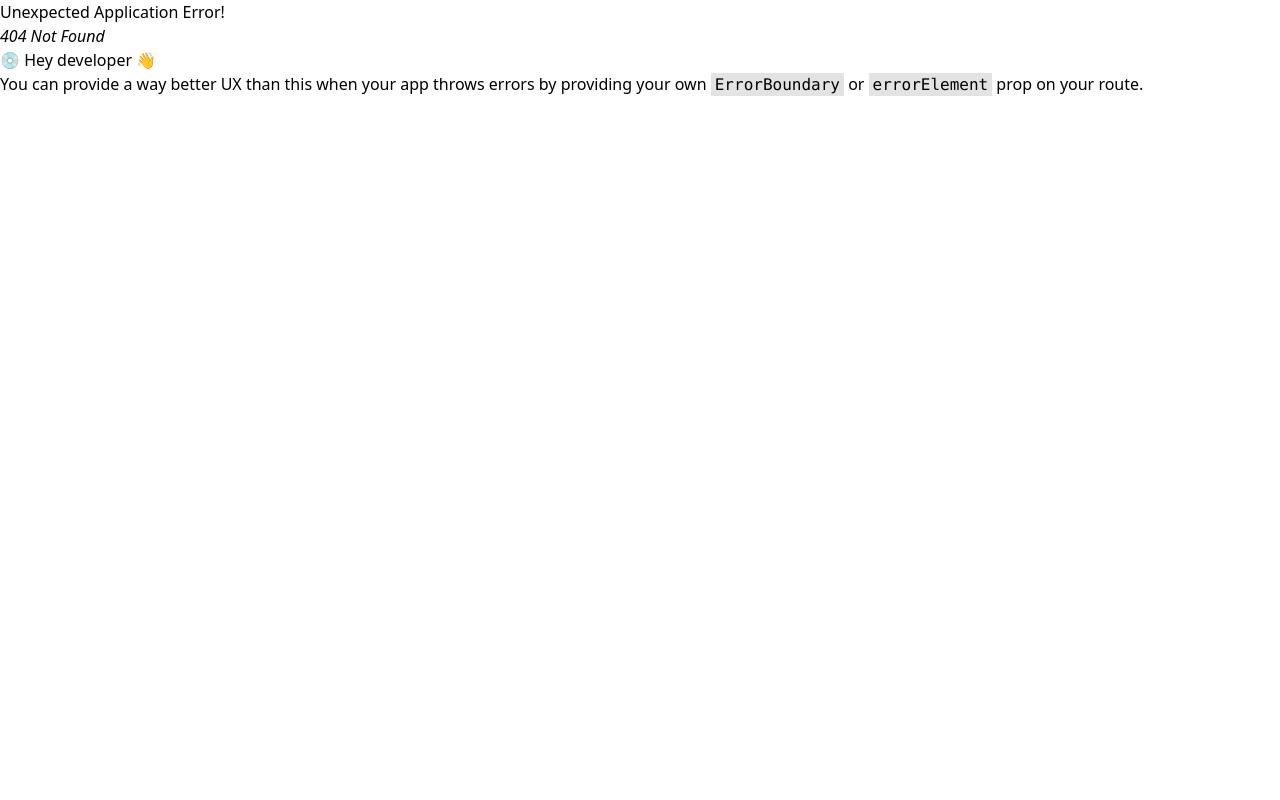
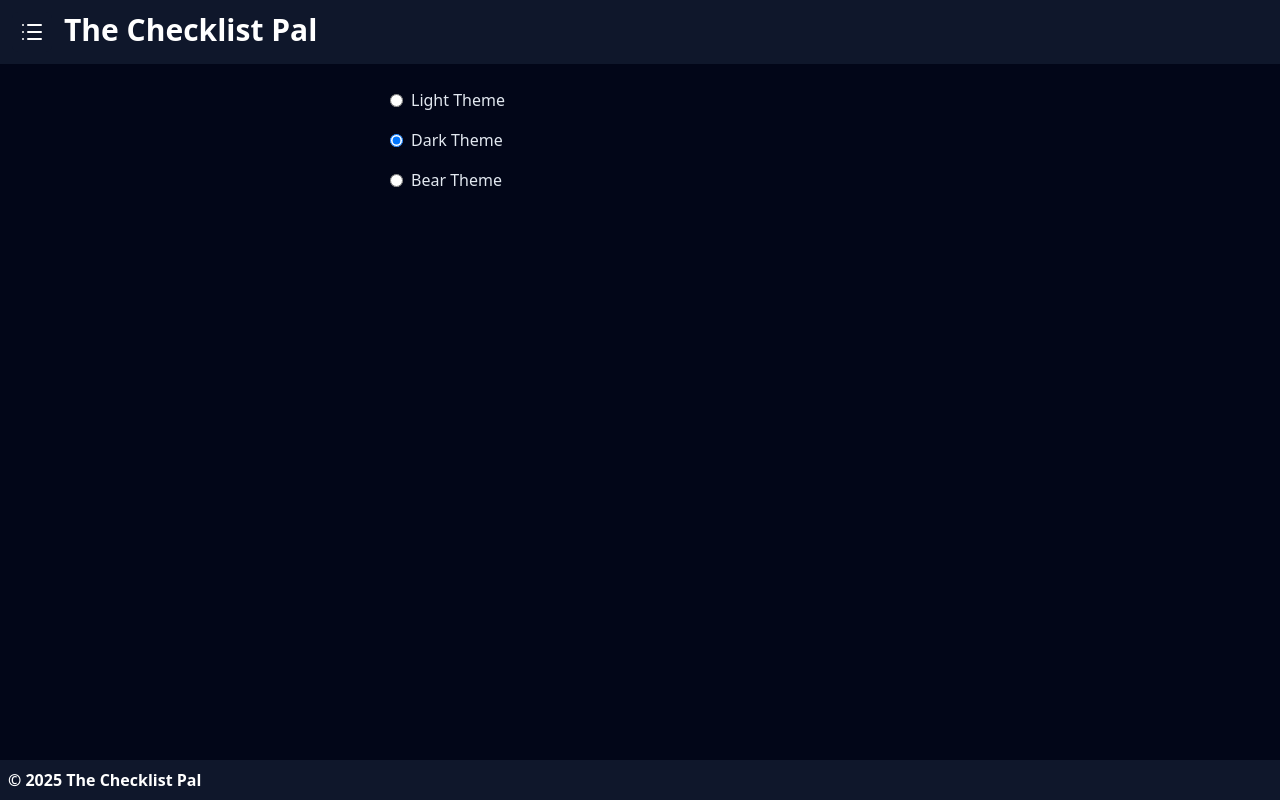
Before and after one commit to HJacobi1/TheChecklistPal, a React (Vite) app: page /TheChecklistPal/Themes in a window 1280 px wide. Before the commit this address had no page. Built offline with nearby package versions, Linux system fonts and the light colour scheme.

Commit message:
Feature - Added themes page and made Header onto a component with sidebar

```diff
--- a/src/App.jsx
+++ b/src/App.jsx
@@ -1,9 +1,9 @@
 import { useEffect, useState } from "react";
 import Sidebar from "./components/Sidebar";
+import Header from "./components/Header";
 import AddTask from "./components/AddTask";
 import Tasks from "./components/Tasks";
 import { v4 } from "uuid";
-import { List, ChevronsLeftIcon } from "lucide-react";
 
 function App() {
   const [tasks, setTasks] = useState(
@@ -52,19 +52,8 @@ function App() {
 
   return (
     <>
-      <div className="beartheme">
       <div className="w-screen h-screen bg-bg">
-          <header>
-            <div className="text-tx-header bg-bg-header flex  p-3">
-              <button
-                className="cursor-pointer bg-bg-comp hover:bg-bg-comp-hover p-2 rounded-md"
-                onClick={() => toggleSidebar()}
-              >
-                {sidebarVisible ? <ChevronsLeftIcon /> : <List />}
-              </button>
-              <h1 className="text-3xl font-bold ml-1">The Checklist Pal</h1>
-            </div>
-          </header>
+        <Header toggleSidebar={toggleSidebar} sidebarVisible={sidebarVisible} />
         <Sidebar active={sidebarVisible} />
         <main className="flex justify-center p-6">
           <section className="w-[500px] space-y-4">
@@ -76,10 +65,9 @@ function App() {
             />
           </section>
         </main>
-          <footer className="fixed bottom-0 w-full text-tx-header bg-bg-header p-2 font-bold rounded-t-md">
+        <footer className="fixed bottom-0 w-full text-tx-header bg-bg-header p-2 font-bold">
           &copy; 2025 The Checklist Pal
         </footer>
-        </div>
       </div>
     </>
   );
--- /dev/null
+++ b/src/components/Header.jsx
@@ -0,0 +1,17 @@
+import { List, ChevronsLeftIcon } from "lucide-react";
+
+function Header({ toggleSidebar, sidebarVisible }) {
+  return (
+    <div className="text-tx-header bg-bg-header flex p-3 gap-2">
+      <button
+        className="cursor-pointer bg-bg-comp hover:bg-bg-comp-hover p-2 rounded-md"
+        onClick={() => toggleSidebar()}
+      >
+        {sidebarVisible ? <ChevronsLeftIcon /> : <List />}
+      </button>
+      <h1 className="text-3xl font-bold ml-1">The Checklist Pal</h1>
+    </div>
+  );
+}
+
+export default Header;
--- a/src/components/Sidebar.jsx
+++ b/src/components/Sidebar.jsx
@@ -1,17 +1,47 @@
+import { Palette, Notebook } from "lucide-react";
+import { Link } from "react-router-dom";
+
 function Sidebar({ active }) {
   return (
     <>
       <div
-        className={`h-full w-1/3 bg-bg-card block  ${!active && "invisible"}`}
+        className={`h-[90vh] w-full block absolute bg-black/20 transition-opacity duration-300 ease-in-out
+      ${
+        active
+          ? "opacity-100 pointer-events-auto"
+          : "opacity-0 pointer-events-none"
+      }`}
       >
-        <ul className="p-0 text-yellow-900">
-          <li className="flex justify-center align-middle rounded-md hover:bg-bg-comp hover:text-tx-card hover:cursor-pointer transition duration-200">
-            <a className="text-xl">Theme</a>
-          </li>
-          <li className="flex justify-center align-middle rounded-md hover:bg-bg-comp hover:text-tx-card hover:cursor-pointer transition duration-200">
-            <a className="no-underline text-xl">Theme</a>
-          </li>
-        </ul>
+        <div
+          className={`h-full block absolute bg-bg-card transition-all duration-300 ease-in-out  ${
+            active ? "left-0" : "left-[-100%]"
+          }`}
+        >
+          <ul className="p-0 text-tx-comp space-y-4 mt-3">
+            <li>
+              <Link
+                to="/TheChecklistPal"
+                className="flex gap-2 ml-6 mr-6 pl-5 pr-5 pt-1 pb-1 rounded-md transition duration-200 hover:bg-bg-comp hover:text-tx-card hover:cursor-pointer active:bg-bg-comp active:text-tx-card"
+              >
+                <div className="flex gap-2 justify-center items-center">
+                  <Notebook />
+                  <p className="no-underline text-xl font-bold">Checklist</p>
+                </div>
+              </Link>
+            </li>
+            <li>
+              <Link
+                to="/TheChecklistPal/Themes"
+                className="flex gap-2 ml-6 mr-6 pl-5 pr-5 pt-1 pb-1 rounded-md transition duration-200 hover:bg-bg-comp hover:text-tx-card hover:cursor-pointer active:bg-bg-comp active:text-tx-card"
+              >
+                <div className="flex gap-2 justify-center items-center">
+                  <Palette />
+                  <p className="no-underline text-xl font-bold">Themes</p>
+                </div>
+              </Link>
+            </li>
+          </ul>
+        </div>
       </div>
     </>
   );
--- a/src/index.css
+++ b/src/index.css
@@ -15,6 +15,7 @@
 
   --tx-header: theme(colors.gray.900); /* Default header text color */
   --tx-title: theme(colors.gray.800); /* Default title text color */
+  --tx-comp: theme(colors.gray.800);
   --tx-card: theme(colors.gray.700); /* Default card text color */
 }
 
@@ -29,6 +30,7 @@
 
   --tx-header: white;
   --tx-title: var(--color-slate-950);
+  --tx-comp: var(--color-slate-900);
   --tx-card: var(--color-slate-200);
 }
 
@@ -43,6 +45,7 @@
 
   --tx-header: white;
   --tx-title: var(--color-yellow-950);
+  --tx-comp: var(--color-yellow-900);
   --tx-card: var(--color-orange-200);
 }
 
@@ -57,6 +60,7 @@
 
   --color-tx-header: var(--tx-header);
   --color-tx-title: var(--tx-title);
+  --color-tx-comp: var(--tx-comp);
   --color-tx-card: var(--tx-card);
 }
 
--- a/src/main.jsx
+++ b/src/main.jsx
@@ -2,6 +2,7 @@ import { StrictMode } from "react";
 import { createRoot } from "react-dom/client";
 import App from "./App.jsx";
 import TaskDetails from "./pages/TaskDetails.jsx";
+import Themes from "./pages/Themes.jsx";
 import "./index.css";
 import { createBrowserRouter, RouterProvider } from "react-router-dom";
 
@@ -14,6 +15,10 @@ const router = createBrowserRouter([
     path: "/TheChecklistPal/TaskDetails/",
     element: <TaskDetails />,
   },
+  {
+    path: "/TheChecklistPal/Themes/",
+    element: <Themes />,
+  },
 ]);
 
 createRoot(document.getElementById("root")).render(
--- /dev/null
+++ b/src/pages/Themes.jsx
@@ -0,0 +1,55 @@
+import Header from "../components/Header";
+import Sidebar from "../components/Sidebar";
+import { useState, useEffect } from "react";
+import { ChevronLeftIcon } from "lucide-react";
+import { useNavigate, useSearchParams } from "react-router-dom";
+
+function Themes() {
+  const [sidebarVisible, setSidebarVisible] = useState(false);
+  const themes = [
+    { value: "light", label: "Light Theme" },
+    { value: "dark", label: "Dark Theme" },
+    { value: "beartheme", label: "Bear Theme" },
+  ];
+
+  const [theme, setTheme] = useState(localStorage.getItem("theme") || "dark");
+  useEffect(() => {
+    document.documentElement.className = theme;
+    localStorage.setItem("theme", theme);
+  }, [theme]);
+
+  function toggleSidebar() {
+    setSidebarVisible(!sidebarVisible);
+  }
+
+  return (
+    <div className="w-screen h-screen bg-bg">
+      <Header toggleSidebar={toggleSidebar} sidebarVisible={sidebarVisible} />
+      <Sidebar active={sidebarVisible} />
+      <main className="flex justify-center p-6">
+        <section className="w-[500px] space-y-4">
+          {themes.map((item) => (
+            <div key={item.value} className="flex items-center">
+              <input
+                type="radio"
+                name="theme"
+                value={item.value}
+                id={item.value}
+                checked={theme === item.value}
+                onChange={(e) => setTheme(e.target.value)}
+              />
+              <label htmlFor={item.value} className="text-tx-card ml-2">
+                {item.label}
+              </label>
+            </div>
+          ))}
+        </section>
+      </main>
+      <footer className="fixed bottom-0 w-full text-tx-header bg-bg-header p-2 font-bold">
+        &copy; 2025 The Checklist Pal
+      </footer>
+    </div>
+  );
+}
+
+export default Themes;
```
Also changed, not shown: 1 other file (tests, documents, lock files or other folders). Lines whose indentation alone changed are shown as unchanged.
